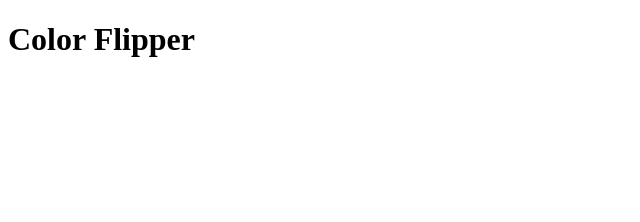
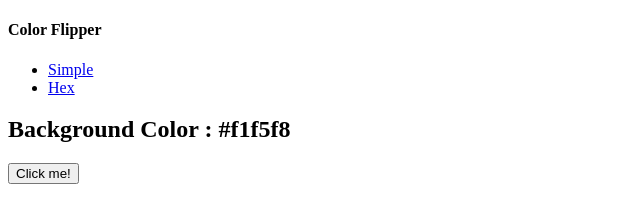
Before and after one commit to Sphinx500/Color-Flipper-JS, a website: page index.html in a window 1280 px wide. Shown: the whole page, without its empty margins (0-640 px from the left). Drawn offline with Linux system fonts and the light colour scheme.

Commit message:
Estructura de index completa

```diff
--- a/index.html
+++ b/index.html
@@ -1,17 +1,35 @@
 <!DOCTYPE html>
 <html lang="en">
-<head>
-    <meta charset="UTF-8">
-    <meta http-equiv="X-UA-Compatible" content="IE=edge">
-    <meta name="viewport" content="width=device-width, initial-scale=1.0">
+  <head>
+    <meta charset="UTF-8" />
+    <meta http-equiv="X-UA-Compatible" content="IE=edge" />
+    <meta name="viewport" content="width=device-width, initial-scale=1.0" />
     <title>Color Flipper || Javascript</title>
     <!-- Styles -->
-    <link rel="stylesheet" href="./css/styles.css">
+    <link rel="stylesheet" href="./css/styles.css" />
+  </head>
+  <body>
+    <nav>
+      <div class="nav-center"></div>
+      <h4>Color Flipper</h4>
+      <ul class="nav-links">
+        <li>
+          <a href="./index.html">Simple</a>
+        </li>
+        <li>
+          <a href="./hex.html">Hex</a>
+        </li>
+      </ul>
+    </nav>
 
-</head>
-<body>
-    <h1>Color Flipper</h1>
+    <main>
+        <div class="container">
+            <h2>Background Color : <span class="color"></span>#f1f5f8</h2>
+            <button class="btn btn-hero">Click me!</button>
+        </div>
+    </main>
+
     <!-- Script -->
     <script src="app.js"></script>
-</body>
+  </body>
 </html>
```
